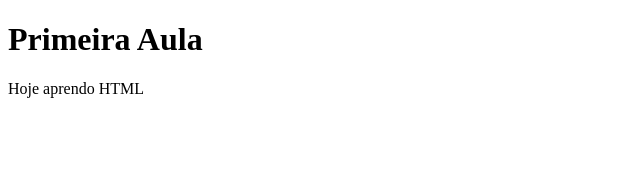
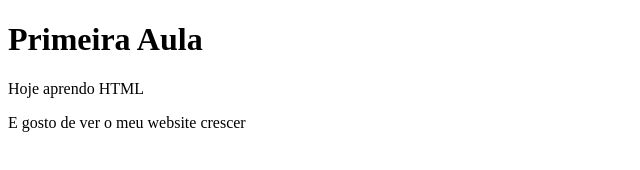
Before and after one commit to DEVGCh/TPSI0725, a plain HTML site: page HTML/index.html in a window 1280 px wide. Shown: the whole page, without its empty margins (0-640 px from the left). Drawn offline with Linux system fonts and the light colour scheme.

Commit message:
add context in index.html

```diff
--- a/HTML/index.html
+++ b/HTML/index.html
@@ -8,6 +8,7 @@
 <body>
     <h1>Primeira Aula</h1>
     <p> Hoje aprendo HTML</p>
+    <p> E gosto de ver o meu website crescer</p>
     <br>
 </body>
 </html>
```
